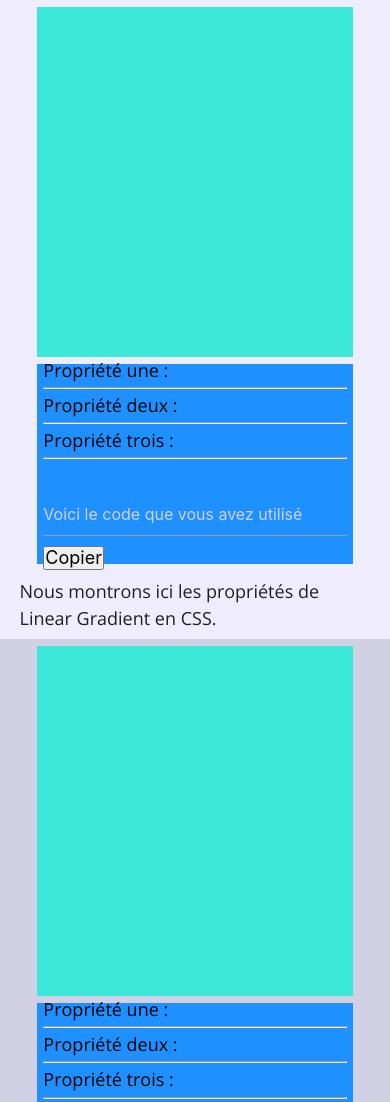
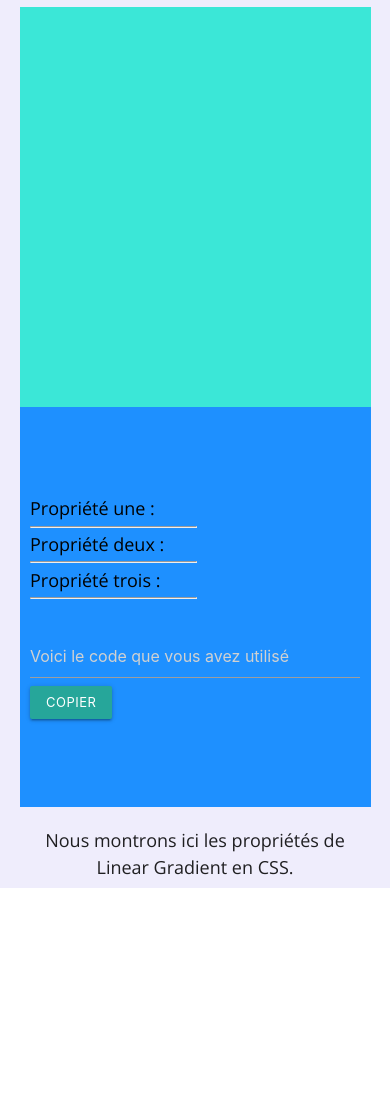
Before and after one commit to LeblancErwan/background-gradient, a website built with webpack: page src/index.html in a window 390 px wide. Shown: the top 1102 px of the page. After the commit the page ends 908 px from the top, so only its background shows below. Built offline with nearby package versions, Linux system fonts and the light colour scheme.

Commit message:
ADD - Materialize library

```diff
--- a/src/css/style.css
+++ b/src/css/style.css
@@ -6,11 +6,6 @@
 
 section {
   width: 100%;
-}
-
-.container {
-    width: 1440px;
-    margin: 0 auto;
 }
 
 /* Première section */
@@ -23,24 +18,17 @@ section {
 }
 
 .visualAndModifCssRulesForLinearGradientFirstExample {
-    display: flex;
-    align-items: center;
 }
 
 .visualForLinearGradientFirstExample {
   background-color: #3be7d7;
-    width: 70%;
-    margin-left: 2%;
-    margin-right: 2%;
   height: 400px;
 }
 
 .modifCssRules {
   background-color: #1e90ff;
   width: 30%;
-    height: 300px;
-    margin-right: 2%;
-    margin-left: 2%;
+  height: 400px;
   padding: 2%;
   font-size: 18px;
   display: flex;
@@ -52,12 +40,13 @@ section {
 }
 
 .cssProperties p {
-    padding-bottom: 4%;
+  padding-bottom: 1%;
   color: #000;
 }
 
 .cssProperties hr {
-    margin-bottom: 4%;
+  margin-bottom: 1%;
+  width: 50%;
 }
 
 .copyCode {
@@ -70,10 +59,10 @@ section {
   padding: 1%;
   margin-bottom: 2%;
 }
+.btnCopyCode button {
+}
 
 .textLinearGradientFirstExample {
-    display: flex;
-    justify-content: center;
   margin-top: 4%;
   padding-bottom: 2%;
   font-size: 18px;
@@ -83,48 +72,3 @@ section {
 .linearGradientSecondExample {
   background-color: rgba(33, 23, 125, 0.2);
 }
-
-
-
-
-
-
-
-/* Responsive tablette */
-@media screen and (max-width:1024px) {
-    .container {
-        width: 980px;
-    }
-
-    .visualAndModifCssRulesForLinearGradientFirstExample {
-        display: flex;
-        flex-direction: column;
-    }
-
-    .visualForLinearGradientFirstExample {
-        width: 90%;
-        height: 350px;
-        margin: 0;
-    }
-
-    .modifCssRules {
-        width: 90%;
-        height: 200px;
-        margin: 0;
-        margin-top: 2%;
-        padding: 0;
-    }
-
-    .cssProperties {
-        padding: 2%;
-    }
-
-    .cssProperties p {
-        padding-bottom: 1%;
-        color: #000;
-    }
-
-    .cssProperties hr {
-        margin-bottom: 1%;
-    }
-}
--- a/src/index.html
+++ b/src/index.html
@@ -17,9 +17,11 @@
     <section class="linearGradientFirstExample">
       <div class="container">
         <div class="contenuLinearGradientFirstExample">
-          <div class="visualAndModifCssRulesForLinearGradientFirstExample">
-            <div class="visualForLinearGradientFirstExample"></div>
-            <div class="modifCssRules">
+          <div class="row visualAndModifCssRulesForLinearGradientFirstExample">
+            <div
+              class="col l9 m12 s12 visualForLinearGradientFirstExample"
+            ></div>
+            <div class="col l3 m12 s12 modifCssRules">
               <div class="cssProperties">
                 <p>Propriété une :</p>
                 <hr />
@@ -33,19 +35,23 @@
                     placeholder="Voici le code que vous avez utilisé"
                   />
                   <div class="btnCopyCode">
-                    <button>Copier</button>
+                    <button class="waves-effect waves-light btn-small">
+                      Copier
+                    </button>
                   </div>
                 </div>
               </div>
             </div>
           </div>
-          <div class="textLinearGradientFirstExample">
-            <p>Nous montrons ici les propriétés de Linear Gradient en CSS.</p>
+          <div class="row textLinearGradientFirstExample">
+            <p class="center-align col l12 m12">
+              Nous montrons ici les propriétés de Linear Gradient en CSS.
+            </p>
           </div>
         </div>
       </div>
     </section>
-
+    <!--
     <section class="linearGradientSecondExample">
       <div class="container">
         <div class="contenuLinearGradientFirstExample">
@@ -76,7 +82,7 @@
           </div>
         </div>
       </div>
-    </section>
+    </section> -->
 
     <script src="./main.js"></script>
     <script src="https://cdnjs.cloudflare.com/ajax/libs/materialize/1.0.0/js/materialize.min.js"></script>
```
Lines whose indentation alone changed are shown as unchanged.
